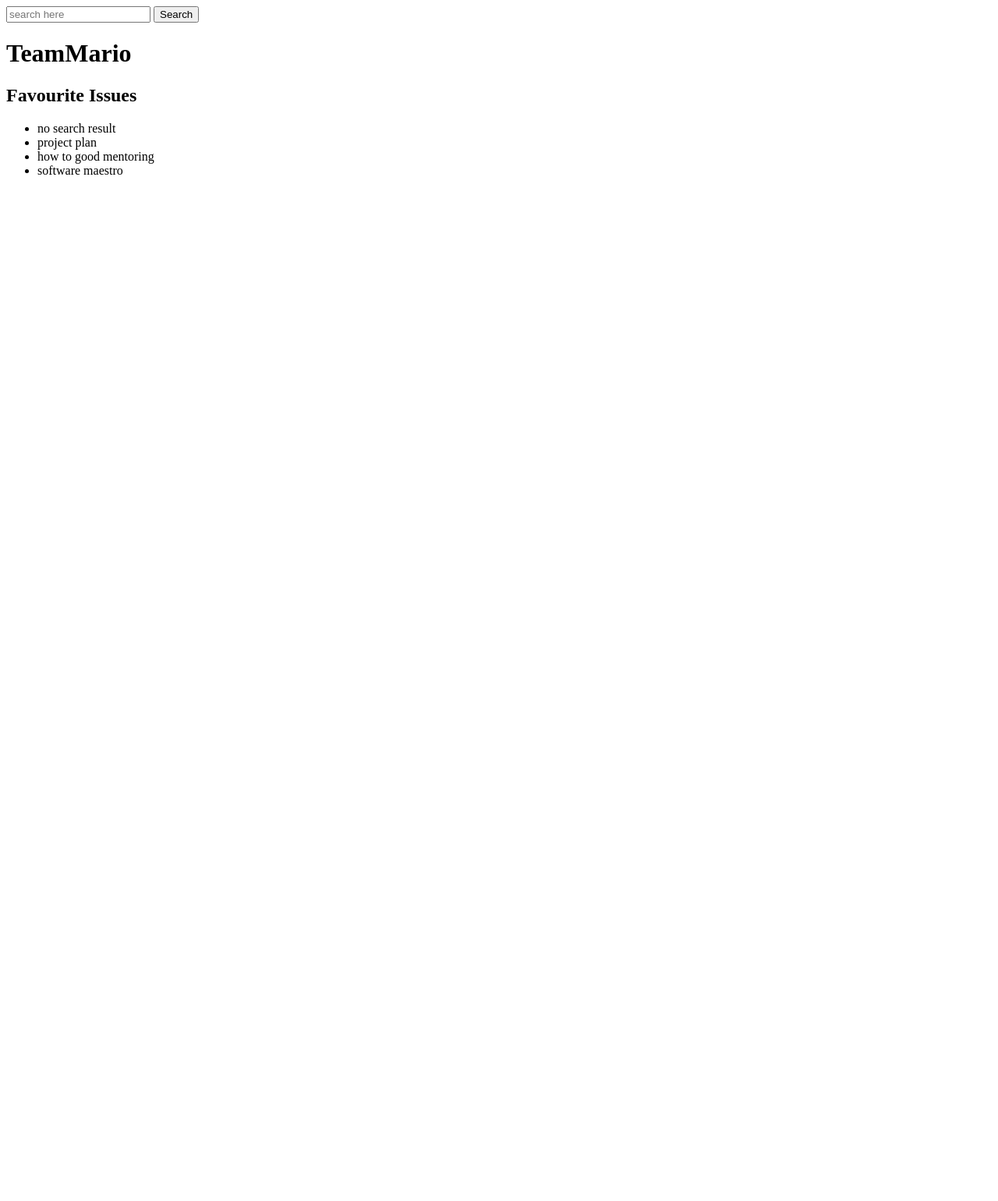
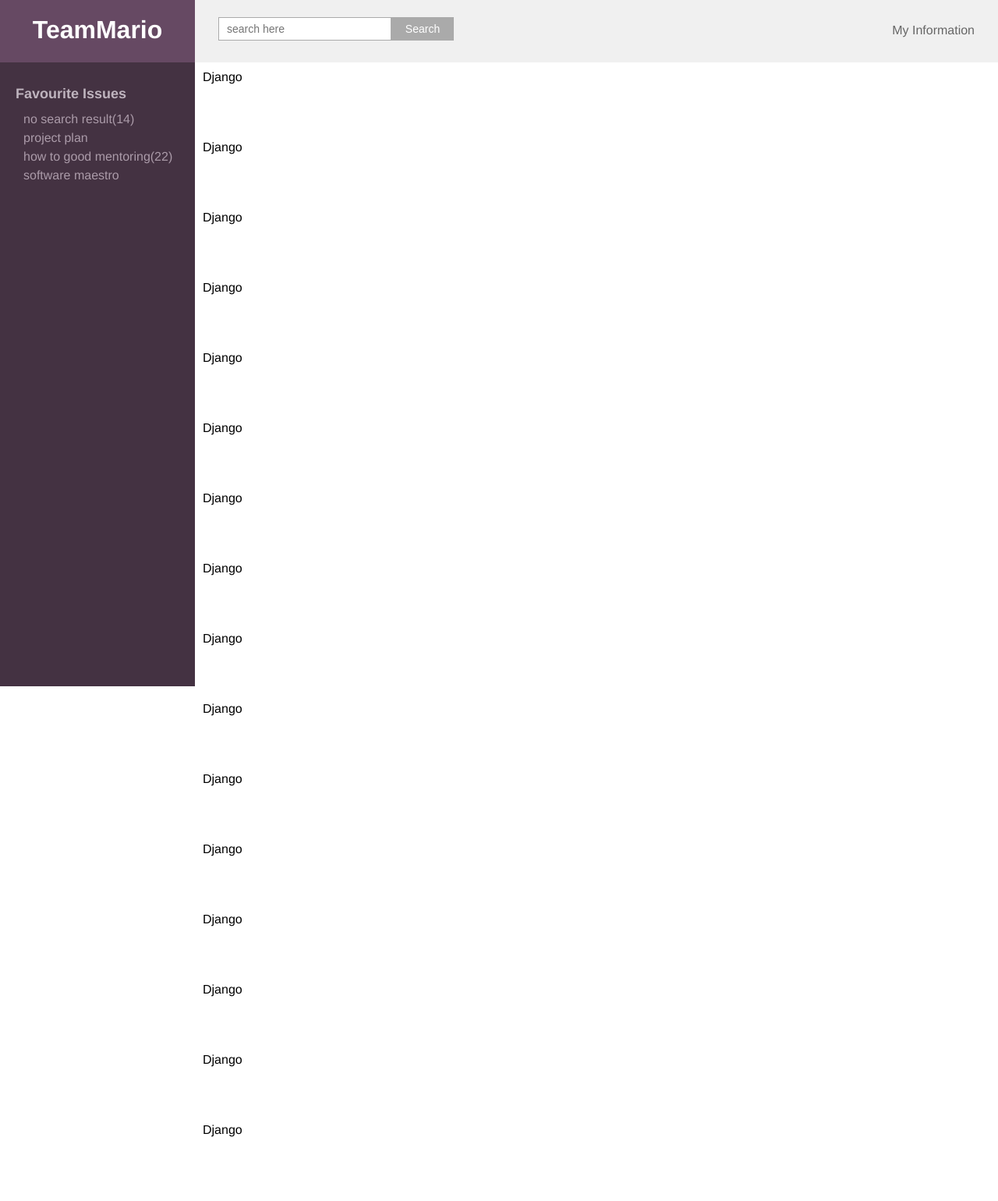
Before and after one commit to team-mario/chatting, a Django app: page / in a window 1280 px wide. Shown: the whole page at 78% size. Before the commit the page ends 224 px from the top, so only its background shows below. Run offline with Django 3.2, Linux system fonts and the light colour scheme.

Commit message:
update layout and stylesheet

```diff
--- a/chatting/assets/css/style.css
+++ b/chatting/assets/css/style.css
@@ -1,4 +1,88 @@
-html, body {
-    padding : 0
-    margin : 0
+html, body, h1, h2, h3, h4, ul, li {
+    padding : 0;
+    margin : 0;
 }
+body{
+    font-family:Helvetica, arial, sans-serif;
+}
+#header{
+    width:100%;
+    height:80px;
+    min-width:800px;
+    background-color:#f0f0f0;
+    position:fixed;
+}
+#header .logo{
+    float:left;
+    width:250px;
+    height:80px;
+    background-color:#664963;
+}
+#header .logo h1{
+    color:#fff;
+    width:250px;
+    text-align:center;
+    margin-top:20px;
+}
+#header .search{
+    float:left;
+    margin:22px 0 0 30px;
+}
+#header .search span{
+    float:left;
+}
+#header .search input[type="text"]{
+    width:200px;
+    height:28px;
+    border:1px solid #AAA;
+    font-size:14px;
+    margin:0;
+    padding:0 10px;
+}
+#header .search input[type="button"]{
+    width:80px;
+    height:30px;
+    border:0px;
+    background-color:#AAA;
+    margin:0;
+    padding:0;
+    font-size:14px;
+    color:#FFF;
+}
+#header .my_information{
+    float:right;
+    margin:30px;
+    color:#666;
+}
+#nav{
+    position:fixed;
+    width:250px;
+    height:100%;
+    margin-top:80px;
+    background-color:#443242;
+}
+#nav .sorted_issue_list{
+    padding:30px 0 0 20px;
+}
+#nav h2{
+    font-size:18px;
+    color:#bfb4be;
+}
+#nav ul{
+    list-style:none;
+    margin-top:10px;
+}
+#nav ul li{
+    margin-left:10px;
+    padding:3px 0;
+    color:#ab9ba9;
+}
+#container{
+    margin-left:250px;
+    padding:90px 10px 10px 10px;
+}
+.clearfix:after{
+    clear: both;
+    content: '';
+    display: block;
+}
--- a/chatting/functional_tests/tests.py
+++ b/chatting/functional_tests/tests.py
@@ -21,8 +21,8 @@ class NewVisitorTest(StaticLiveServerTestCase):
         text_h1 = self.browser.find_element_by_tag_name('h1').text
         self.assertEqual('TeamMario', text_h1)
 
-        # check left navigation structure : nav > div > h2, ul > li
-        nav = self.browser.find_element_by_tag_name('nav')
+        # check left navigation structure : #nav > div > h2, ul > li
+        nav = self.browser.find_element_by_id('nav')
         div = nav.find_element_by_tag_name('div')
         h2 = div.find_element_by_tag_name('h2')
 
--- a/chatting/templates/base.html
+++ b/chatting/templates/base.html
@@ -9,32 +9,33 @@
     <link rel="stylesheet" href="{% static 'css/style.css' %}">
 </head>
 <body>
-    <header>
+    <div id="wrap" class="clearfix">
+        <div id="header" class="clearfix">
             <div class="logo">
-
+                <h1>TeamMario</h1>
             </div>
             <div class="search">
                 <span><input type="text" name="q" id="q" placeholder="search here"></span>
-            <span><input type="button" id="btn_search" value="Search"></span>
+                <span class="clearfix"><input type="button" id="btn_search" value="Search"></span>
             </div>
             <div class="my_information">
-
+                My Information
             </div>
-        <h1>TeamMario</h1>
-    </header>
-    <nav>
+        </div>
+        <div id="nav">
             <div class='sorted_issue_list'>
                 <h2>Favourite Issues</h2>
                 <ul>
-                <li>no search result</li>
+                    <li>no search result(14)</li>
                     <li>project plan</li>
-                <li>how to good mentoring</li>
+                    <li>how to good mentoring(22)</li>
                     <li>software maestro</li>
                 <ul>
             </div>
-    </nav>
-    <section class="container">
-
-    </section>
+        </div>
+        <div id="container">
+	        Django<br><br><br><br><br>Django<br><br><br><br><br>Django<br><br><br><br><br>Django<br><br><br><br><br>Django<br><br><br><br><br>Django<br><br><br><br><br>Django<br><br><br><br><br>Django<br><br><br><br><br>Django<br><br><br><br><br>Django<br><br><br><br><br>Django<br><br><br><br><br>Django<br><br><br><br><br>Django<br><br><br><br><br>Django<br><br><br><br><br>Django<br><br><br><br><br>Django<br><br><br><br><br>
+        </div>
+    </div>
 </body>
 </html>
```
Lines whose indentation alone changed are shown as unchanged.
